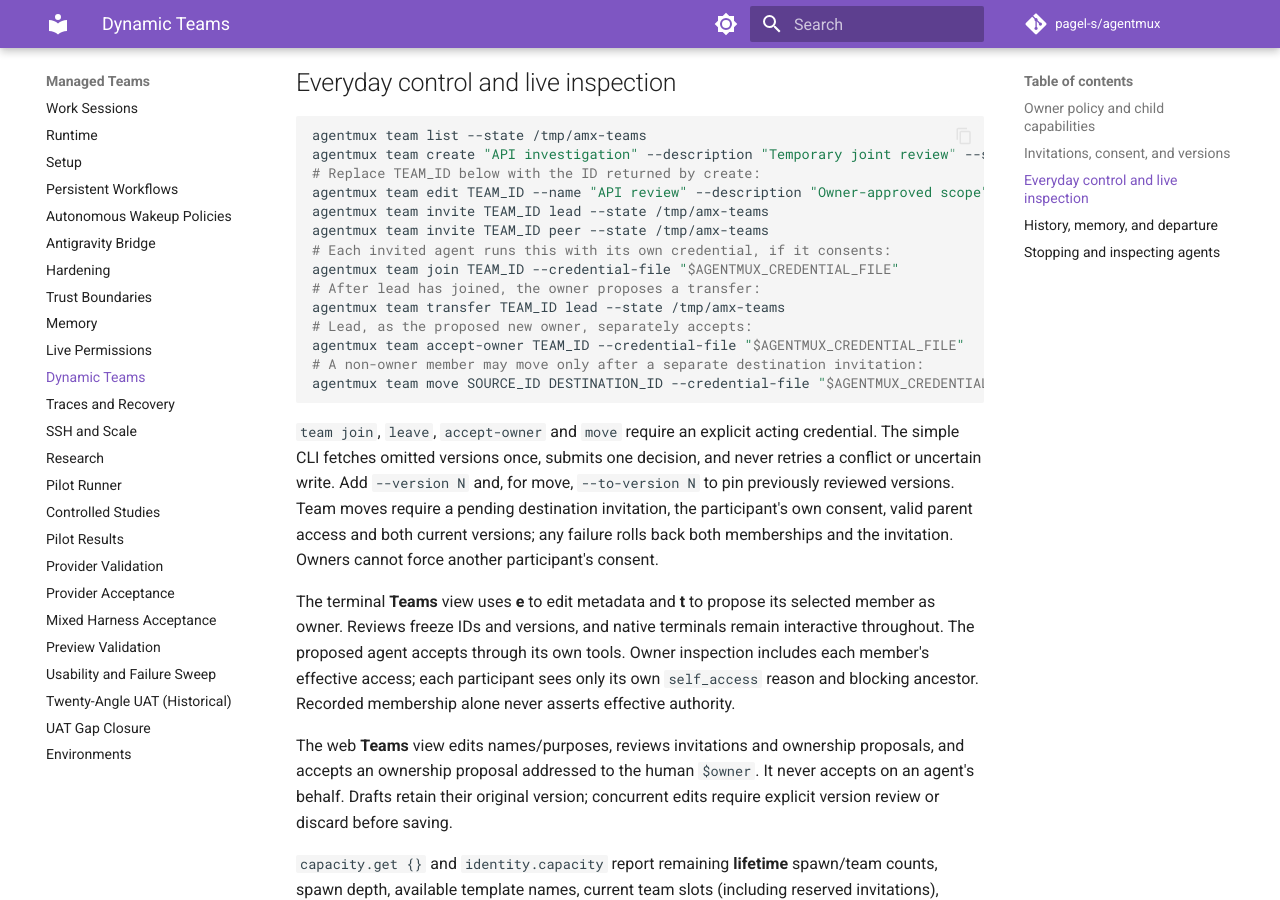
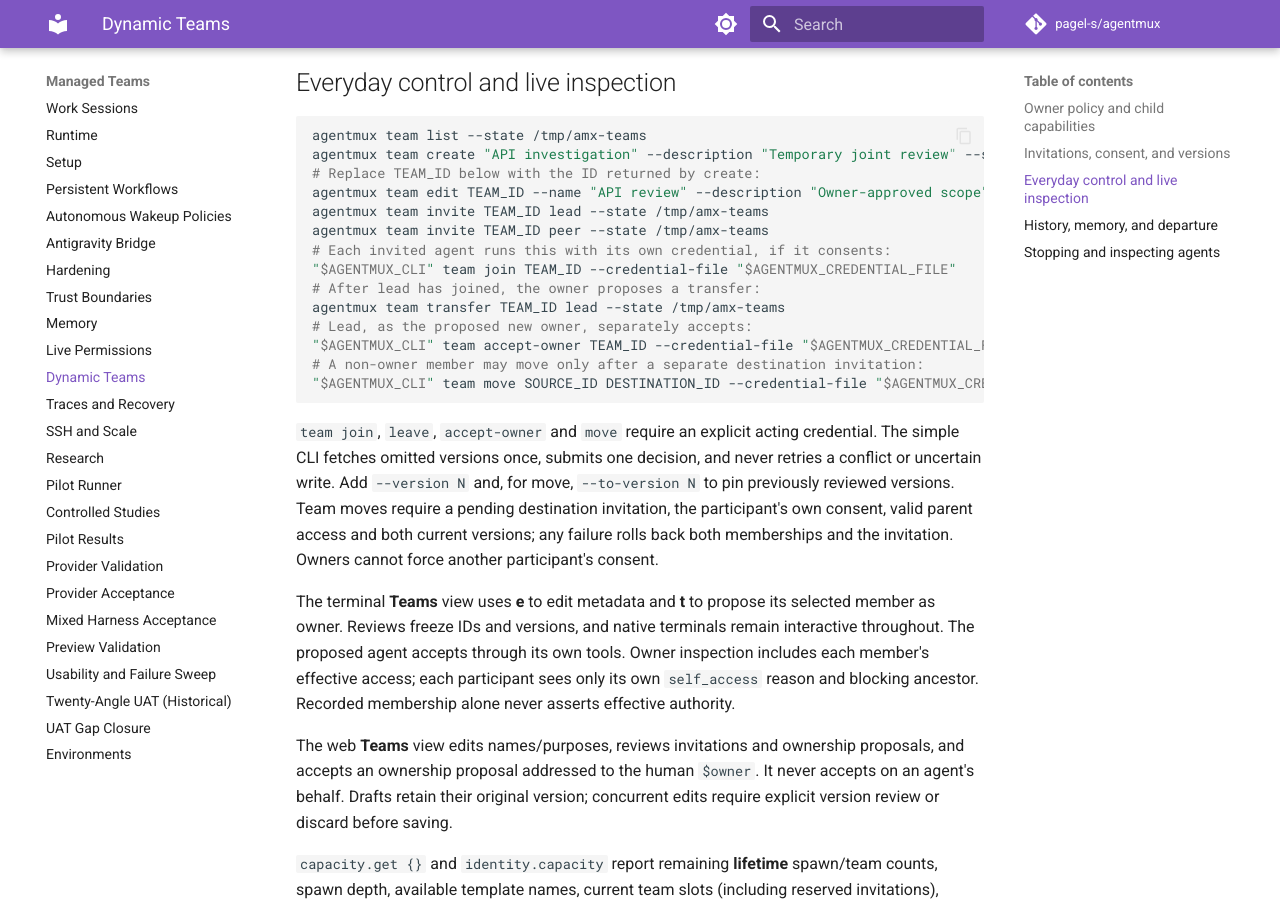
Before and after one commit to pagel-s/agentmux, an MkDocs documentation site: the page built from docs/dynamic-teams.md, in a window 1280 px wide and 900 px high, scrolled down 4382 px. Built offline with MkDocs 1.6.1 and Material for MkDocs 9.7.7, drawn with Linux system fonts in a browser that asks for light colours; comment, search, counter and statistics services are not loaded.

Commit message:
Use the pinned CLI for sandboxed participant consent examples

````diff
--- a/docs/dynamic-teams.md
+++ b/docs/dynamic-teams.md
@@ -193,13 +193,13 @@ agentmux team edit TEAM_ID --name "API review" --description "Owner-approved sco
 agentmux team invite TEAM_ID lead --state /tmp/amx-teams
 agentmux team invite TEAM_ID peer --state /tmp/amx-teams
 # Each invited agent runs this with its own credential, if it consents:
-agentmux team join TEAM_ID --credential-file "$AGENTMUX_CREDENTIAL_FILE"
+"$AGENTMUX_CLI" team join TEAM_ID --credential-file "$AGENTMUX_CREDENTIAL_FILE"
 # After lead has joined, the owner proposes a transfer:
 agentmux team transfer TEAM_ID lead --state /tmp/amx-teams
 # Lead, as the proposed new owner, separately accepts:
-agentmux team accept-owner TEAM_ID --credential-file "$AGENTMUX_CREDENTIAL_FILE"
+"$AGENTMUX_CLI" team accept-owner TEAM_ID --credential-file "$AGENTMUX_CREDENTIAL_FILE"
 # A non-owner member may move only after a separate destination invitation:
-agentmux team move SOURCE_ID DESTINATION_ID --credential-file "$AGENTMUX_CREDENTIAL_FILE"
+"$AGENTMUX_CLI" team move SOURCE_ID DESTINATION_ID --credential-file "$AGENTMUX_CREDENTIAL_FILE"
 ```
 
 `team join`, `leave`, `accept-owner` and `move` require an explicit acting
````
